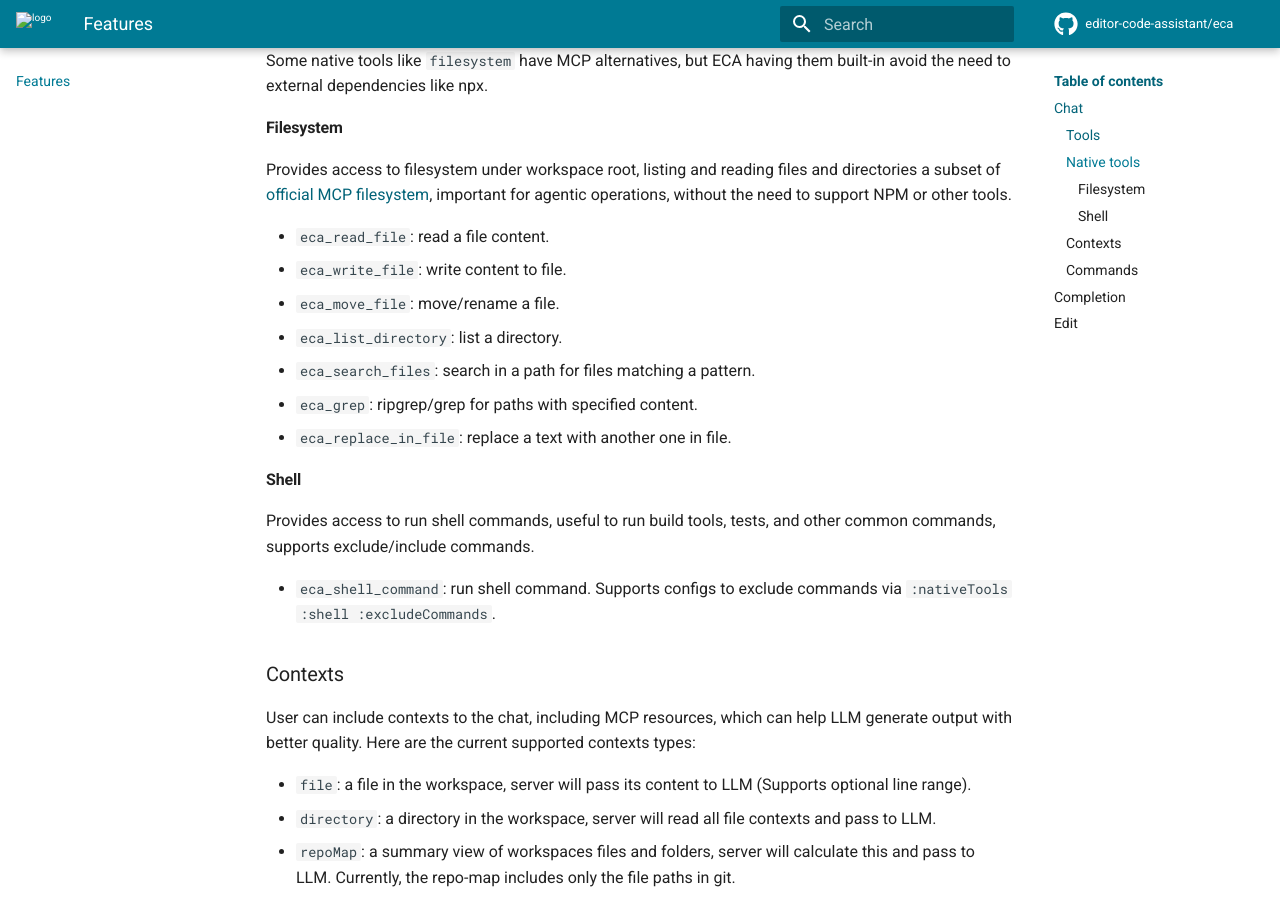
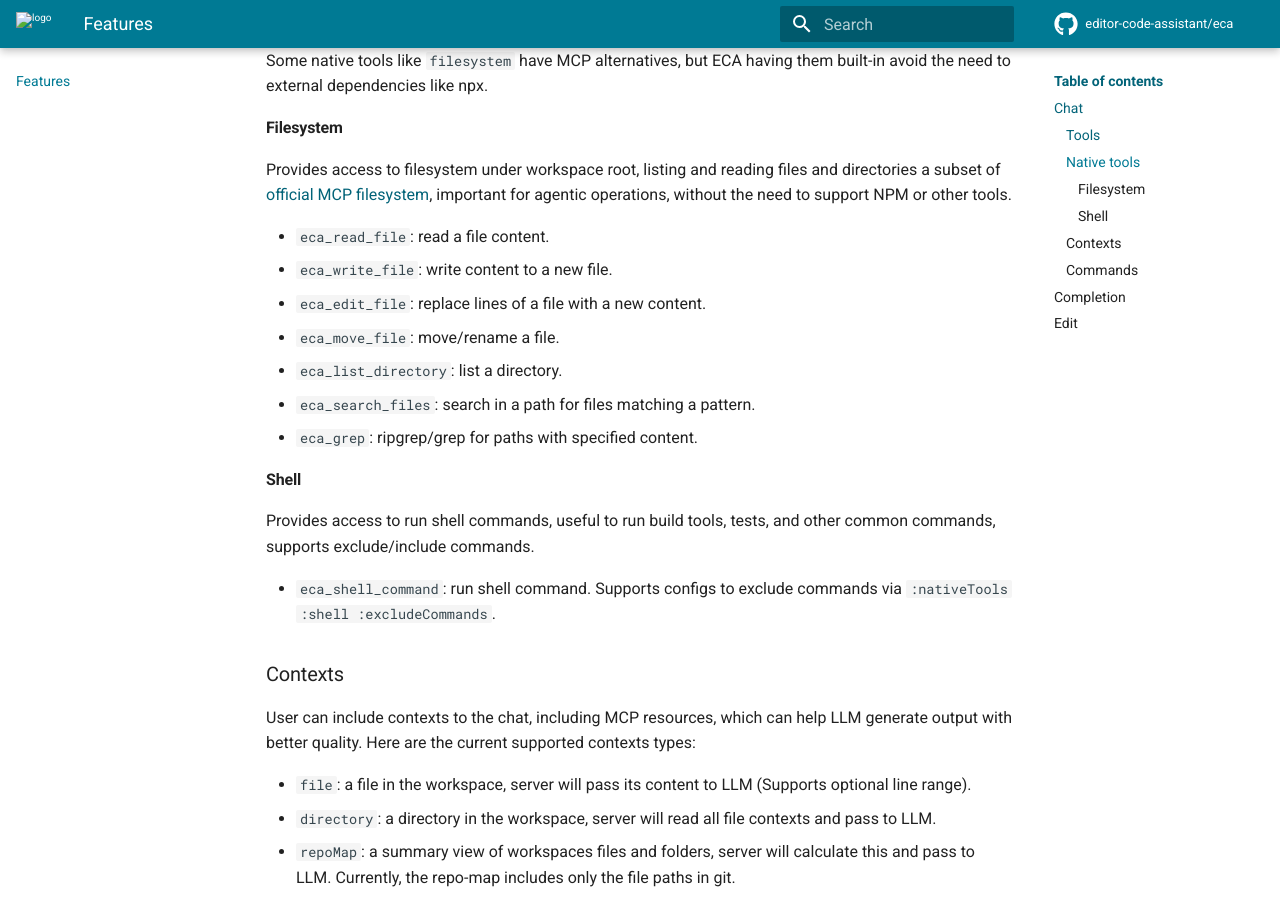
Before and after one commit to tomgeorge/eca, an MkDocs documentation site: the page built from docs/features.md, in a window 1280 px wide and 900 px high, scrolled down 582 px. Built offline with MkDocs 1.6.1 and Material for MkDocs 9.7.7, drawn with Linux system fonts in a browser that asks for light colours; comment, search, counter and statistics services are not loaded.

```diff
--- a/docs/features.md
+++ b/docs/features.md
@@ -20,12 +20,12 @@ Some native tools like `filesystem` have MCP alternatives, but ECA having them b
 Provides access to filesystem under workspace root, listing and reading files and directories a subset of [official MCP filesystem](https://mcpserverhub.com/servers/filesystem), important for agentic operations, without the need to support NPM or other tools.
 
 - `eca_read_file`: read a file content.
-- `eca_write_file`: write content to file.
+- `eca_write_file`: write content to a new file.
+- `eca_edit_file`: replace lines of a file with a new content.
 - `eca_move_file`: move/rename a file.
 - `eca_list_directory`: list a directory.
 - `eca_search_files`: search in a path for files matching a pattern.
 - `eca_grep`: ripgrep/grep for paths with specified content.
-- `eca_replace_in_file`: replace a text with another one in file.
 
 #### Shell
 
```
Also changed, not shown: CHANGELOG.md (+1 -0 lines), 2 other files.
